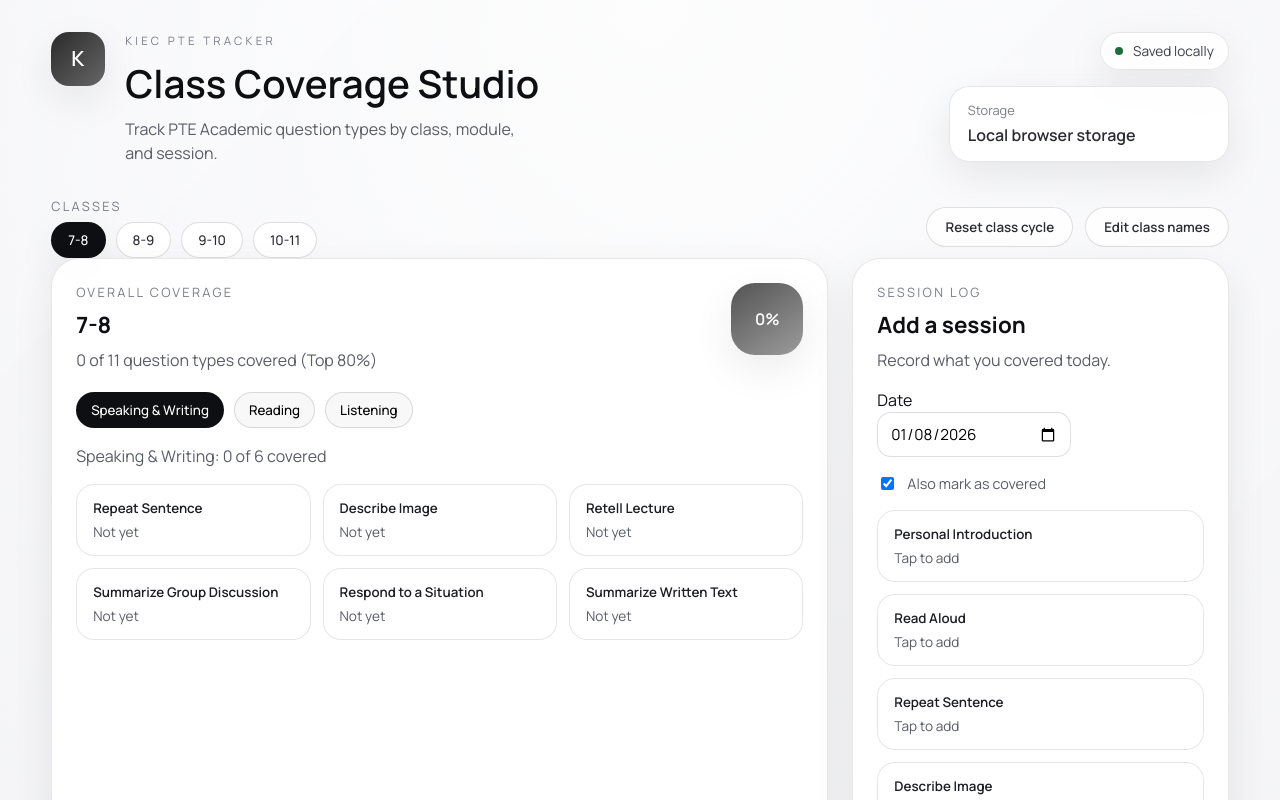
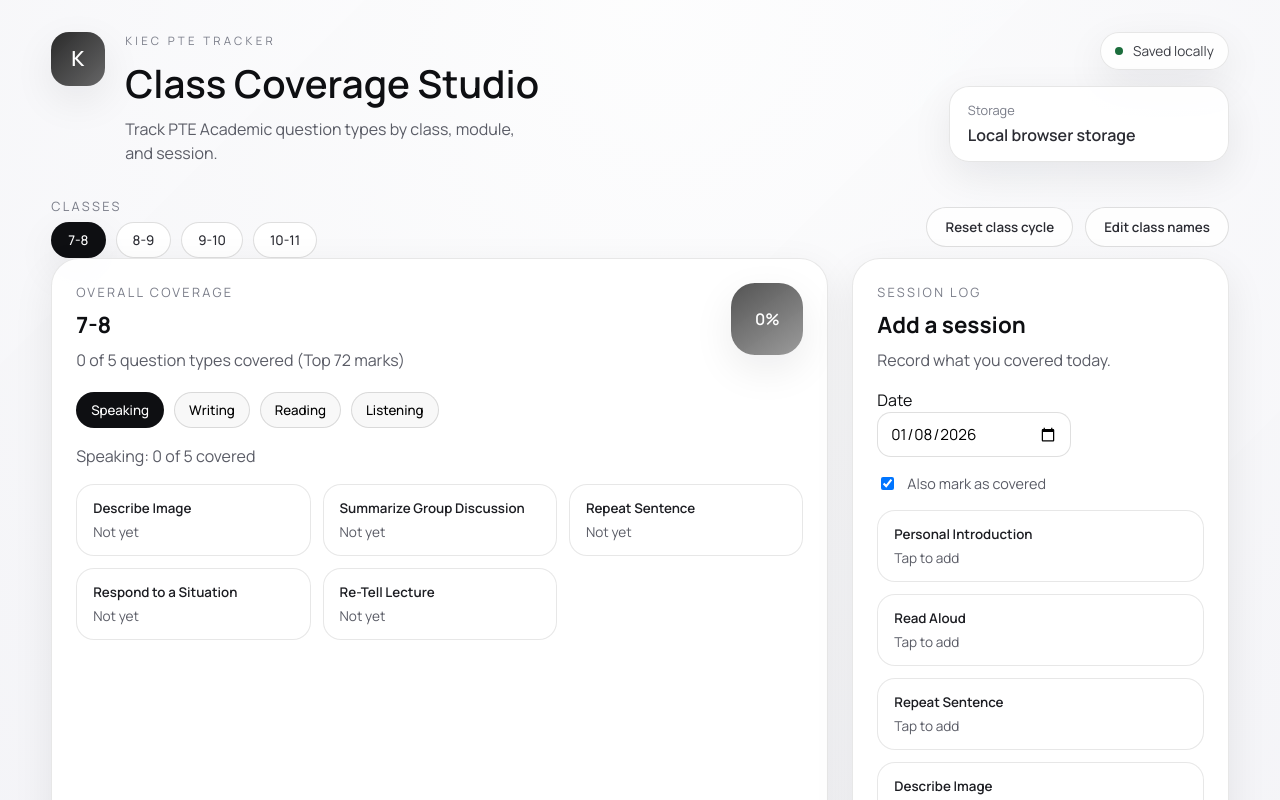
Before and after one commit to scuba3198/pte-class-coverage, a React (Vite) app: page / in a window 1280 px wide. Shown: the top 800 px of the page. Built offline with nearby package versions, Linux system fonts and the light colour scheme.

Commit message:
Use top 72-mark coverage per section

```diff
--- a/src/App.jsx
+++ b/src/App.jsx
@@ -3,11 +3,11 @@ import { useEffect, useMemo, useRef, useState } from 'react';
 import {
   buildDefaultState,
   classDefaults,
-  getAllQuestionTypes,
+  getCoverageEntriesForSkill,
+  getCoverageQuestionTypeIdsForSkill,
   getModuleById,
+  getModuleIdByQuestionTypeId,
   getQuestionTypeById,
-  getPriorityQuestionTypeIds,
-  getPriorityQuestionTypesForModule,
   modules,
   normalizeState,
   weightageChart,
@@ -101,29 +101,34 @@ function App() {
   const coverageForClass = state.coverage[activeClassId] || {};
   const sessionsForClass = state.sessions[activeClassId] || [];
 
-  const priorityQuestionTypeIds = useMemo(() => getPriorityQuestionTypeIds(0.8), []);
-  const priorityQuestionTypes = useMemo(() => {
-    if (!priorityQuestionTypeIds.length) {
-      return getAllQuestionTypes();
-    }
-    const idSet = new Set(priorityQuestionTypeIds);
-    return getAllQuestionTypes().filter((type) => idSet.has(type.id));
-  }, [priorityQuestionTypeIds]);
+  const activeSkill = useMemo(() => {
+    const skillMap = {
+      speaking: 'speaking',
+      writing: 'writing',
+      reading: 'reading',
+      listening: 'listening',
+    };
+    return skillMap[activeModuleId] || 'speaking';
+  }, [activeModuleId]);
+
+  const coverageEntries = useMemo(
+    () => getCoverageEntriesForSkill(activeSkill, 72),
+    [activeSkill]
+  );
+  const coverageQuestionTypeIds = useMemo(
+    () => getCoverageQuestionTypeIdsForSkill(activeSkill, 72),
+    [activeSkill]
+  );
 
   const coverageCounts = useMemo(() => {
-    const covered = priorityQuestionTypes.filter((type) => coverageForClass[type.id]).length;
-    return { covered, total: priorityQuestionTypes.length };
-  }, [coverageForClass, priorityQuestionTypes]);
-
-  const moduleQuestionTypes = useMemo(() => {
-    const filtered = getPriorityQuestionTypesForModule(activeModuleId, 0.8);
-    return filtered.length ? filtered : activeModule.questionTypes;
-  }, [activeModule, activeModuleId]);
+    const covered = coverageQuestionTypeIds.filter((id) => coverageForClass[id]).length;
+    return { covered, total: coverageQuestionTypeIds.length };
+  }, [coverageForClass, coverageQuestionTypeIds]);
 
   const moduleCoverageCounts = useMemo(() => {
-    return moduleQuestionTypes.reduce(
-      (acc, questionType) => {
-        if (coverageForClass[questionType.id]) {
+    return coverageQuestionTypeIds.reduce(
+      (acc, questionTypeId) => {
+        if (coverageForClass[questionTypeId]) {
           acc.covered += 1;
         }
         acc.total += 1;
@@ -131,7 +136,7 @@ function App() {
       },
       { covered: 0, total: 0 }
     );
-  }, [moduleQuestionTypes, coverageForClass]);
+  }, [coverageQuestionTypeIds, coverageForClass]);
 
   useEffect(() => {
     setSessionSelection([]);
@@ -344,7 +349,7 @@ function App() {
                 <p className="section-label">Overall coverage</p>
                 <h2>{activeClass.name}</h2>
                 <p className="card-subtitle">
-                  {coverageCounts.covered} of {coverageCounts.total} question types covered (Top 80%)
+                  {coverageCounts.covered} of {coverageCounts.total} question types covered (Top 72 marks)
                 </p>
               </div>
               <div className="progress-ring">
@@ -370,21 +375,33 @@ function App() {
               </p>
             </div>
             <div className="question-grid">
-              {moduleQuestionTypes.map((questionType) => (
+              {coverageEntries.map((entry) => {
+                const originModuleId =
+                  entry.originModuleId || getModuleIdByQuestionTypeId(entry.questionTypeId);
+                const moduleInitials = {
+                  speaking: 'S',
+                  writing: 'W',
+                  reading: 'R',
+                  listening: 'L',
+                };
+                const originSuffix =
+                  originModuleId && originModuleId !== activeModuleId
+                    ? ` (${moduleInitials[originModuleId] || '?'})`
+                    : '';
+                const isCovered = coverageForClass[entry.questionTypeId];
+
+                return (
                 <button
-                  key={questionType.id}
-                  className={
-                    coverageForClass[questionType.id] ? 'question-card covered' : 'question-card'
-                  }
+                  key={`${entry.questionTypeId}-${activeModuleId}`}
+                  className={isCovered ? 'question-card covered' : 'question-card'}
                   type="button"
-                  onClick={() => toggleCoverage(questionType.id)}
+                  onClick={() => toggleCoverage(entry.questionTypeId)}
                 >
-                  <span className="question-name">{questionType.name}</span>
-                  <span className="question-status">
-                    {coverageForClass[questionType.id] ? 'Covered' : 'Not yet'}
-                  </span>
+                  <span className="question-name">{`${entry.question}${originSuffix}`}</span>
+                  <span className="question-status">{isCovered ? 'Covered' : 'Not yet'}</span>
                 </button>
-              ))}
+                );
+              })}
             </div>
           </div>
 
--- a/src/state.js
+++ b/src/state.js
@@ -1,7 +1,7 @@
 export const modules = [
   {
-    id: 'speaking-writing',
-    name: 'Speaking & Writing',
+    id: 'speaking',
+    name: 'Speaking',
     questionTypes: [
       { id: 'personal-introduction', name: 'Personal Introduction' },
       { id: 'read-aloud', name: 'Read Aloud' },
@@ -11,6 +11,12 @@ export const modules = [
       { id: 'answer-short-question', name: 'Answer Short Question' },
       { id: 'summarize-group-discussion', name: 'Summarize Group Discussion' },
       { id: 'respond-to-a-situation', name: 'Respond to a Situation' },
+    ],
+  },
+  {
+    id: 'writing',
+    name: 'Writing',
+    questionTypes: [
       { id: 'summarize-written-text', name: 'Summarize Written Text' },
       { id: 'write-essay', name: 'Write Essay' },
     ],
@@ -209,6 +215,12 @@ export const weightageChart = [
 const normalizeQuestionName = (value) =>
   value.toLowerCase().replace(/[^a-z0-9]/g, '');
 
+const questionTypeIdToModuleId = new Map(
+  modules.flatMap((module) =>
+    module.questionTypes.map((questionType) => [questionType.id, module.id])
+  )
+);
+
 const questionTypeNameToId = new Map(
   modules.flatMap((module) =>
     module.questionTypes.map((questionType) => [
@@ -223,64 +235,13 @@ const weightageEntries = weightageChart
     ...entry,
     questionTypeId: questionTypeNameToId.get(normalizeQuestionName(entry.question)),
   }))
-  .filter((entry) => entry.questionTypeId);
-
-const getSkillTotal = (skill) =>
-  weightageEntries.reduce((total, entry) => total + (entry.scores[skill] || 0), 0);
-
-export const getTopQuestionTypeIdsBySkill = (skill, threshold = 0.8) => {
-  const total = getSkillTotal(skill);
-  if (!total) {
-    return [];
-  }
-
-  const sorted = weightageEntries
-    .filter((entry) => entry.scores[skill])
-    .sort((a, b) => b.scores[skill] - a.scores[skill]);
-
-  const result = [];
-  let runningTotal = 0;
-  const target = total * threshold;
-
-  for (const entry of sorted) {
-    if (runningTotal >= target) {
-      break;
-    }
-    result.push(entry.questionTypeId);
-    runningTotal += entry.scores[skill];
-  }
-
-  return result;
-};
-
-export const getPriorityQuestionTypeIds = (threshold = 0.8) => {
-  const skills = ['listening', 'speaking', 'reading', 'writing'];
-  const ids = new Set();
-
-  skills.forEach((skill) => {
-    getTopQuestionTypeIdsBySkill(skill, threshold).forEach((id) => ids.add(id));
-  });
-
-  return Array.from(ids);
-};
-
-export const getPriorityQuestionTypesForModule = (moduleId, threshold = 0.8) => {
-  if (moduleId === 'speaking-writing') {
-    const ids = new Set([
-      ...getTopQuestionTypeIdsBySkill('speaking', threshold),
-      ...getTopQuestionTypeIdsBySkill('writing', threshold),
-    ]);
-    return modules
-      .find((module) => module.id === moduleId)
-      .questionTypes.filter((questionType) => ids.has(questionType.id));
-  }
-
-  const skill = moduleId === 'listening' ? 'listening' : 'reading';
-  const ids = new Set(getTopQuestionTypeIdsBySkill(skill, threshold));
-  return modules
-    .find((module) => module.id === moduleId)
-    .questionTypes.filter((questionType) => ids.has(questionType.id));
-};
+  .map((entry) => ({
+    ...entry,
+    originModuleId: entry.questionTypeId
+      ? questionTypeIdToModuleId.get(entry.questionTypeId)
+      : null,
+  }))
+  .filter((entry) => entry.questionTypeId && entry.originModuleId);
 
 const allQuestionTypeIds = modules.flatMap((module) =>
   module.questionTypes.map((questionType) => questionType.id)
@@ -315,6 +276,21 @@ const normalizeClasses = (classes) => {
     const existing = classes.find((item) => item.id === classItem.id);
     return existing ? { ...classItem, name: existing.name || classItem.name } : classItem;
   });
+};
+
+const writingQuestionTypeIds = new Set(
+  modules.find((module) => module.id === 'writing').questionTypes.map((item) => item.id)
+);
+
+const normalizeSessionModuleId = (moduleId, questionTypeIds) => {
+  if (modules.some((module) => module.id === moduleId)) {
+    return moduleId;
+  }
+  if (moduleId === 'speaking-writing') {
+    const hasWriting = questionTypeIds.some((id) => writingQuestionTypeIds.has(id));
+    return hasWriting ? 'writing' : 'speaking';
+  }
+  return 'speaking';
 };
 
 export const normalizeState = (state) => {
@@ -353,7 +329,7 @@ export const normalizeState = (state) => {
         return {
           id: session.id || crypto.randomUUID(),
           date: session.date || new Date().toISOString().slice(0, 10),
-          moduleId: session.moduleId || 'speaking-writing',
+          moduleId: normalizeSessionModuleId(session.moduleId, questionTypeIds),
           questionTypeIds,
           note: session.note || '',
         };
@@ -405,7 +381,39 @@ export const mergeStates = (remoteState, localState) => {
 export const getModuleById = (moduleId) =>
   modules.find((module) => module.id === moduleId) || modules[0];
 
+export const getModuleIdByQuestionTypeId = (questionTypeId) =>
+  questionTypeIdToModuleId.get(questionTypeId);
+
 export const getQuestionTypeById = (questionTypeId) =>
   modules.flatMap((module) => module.questionTypes).find((item) => item.id === questionTypeId);
 
 export const getAllQuestionTypes = () => modules.flatMap((module) => module.questionTypes);
+
+const getTopEntriesForSkillTarget = (skill, target = 72) => {
+  const entries = weightageEntries
+    .filter((entry) => entry.scores[skill])
+    .sort((a, b) => b.scores[skill] - a.scores[skill]);
+
+  if (!entries.length) {
+    return [];
+  }
+
+  const result = [];
+  let runningTotal = 0;
+
+  for (const entry of entries) {
+    if (runningTotal >= target) {
+      break;
+    }
+    result.push(entry);
+    runningTotal += entry.scores[skill];
+  }
+
+  return result;
+};
+
+export const getCoverageEntriesForSkill = (skill, target = 72) =>
+  getTopEntriesForSkillTarget(skill, target);
+
+export const getCoverageQuestionTypeIdsForSkill = (skill, target = 72) =>
+  getTopEntriesForSkillTarget(skill, target).map((entry) => entry.questionTypeId);
```
